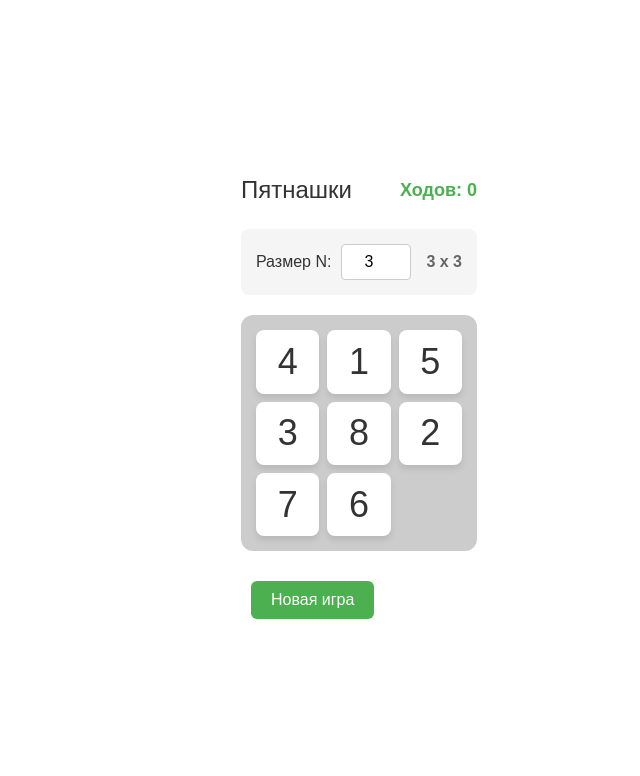
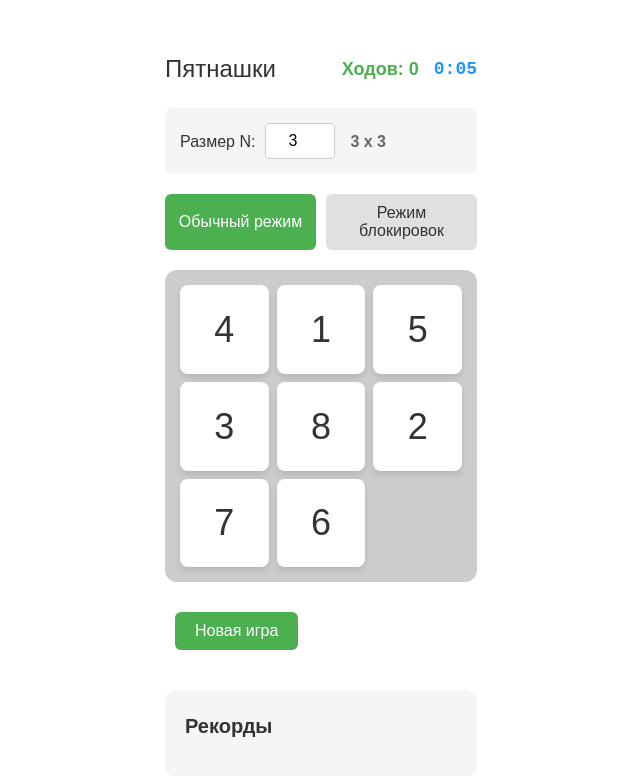
Before and after one commit to reznikovkg/vue-3-docker-compose, a Vue app in the folder vue/: page / in a window 1280 px wide. Shown: the top 776 px of the page, without its empty margins (143-783 px from the left). Built offline with nearby package versions, Linux system fonts and the light colour scheme.

Commit message:
добавление нового режима с блокировкой, таймера и рекордов

```diff
--- a/vue/src/components/pages/IndexPage.vue
+++ b/vue/src/components/pages/IndexPage.vue
@@ -2,7 +2,10 @@
   <div class="puzzle">
     <div class="puzzle__header">
       <div class="puzzle__title">Пятнашки</div>
-      <div class="puzzle__moves">Ходов: {{ moves }}</div>
+      <div class="puzzle__stats">
+        <div class="puzzle__moves">Ходов: {{ moves }}</div>
+        <div class="puzzle__timer">{{ formatTime }}</div>
+      </div>
     </div>
 
     <div class="puzzle__size-control">
@@ -20,6 +23,27 @@
       <span class="puzzle__size-info">{{ size }} x {{ size }}</span>
     </div>
 
+    <div class="puzzle__mode-control">
+      <button
+        class="puzzle__mode-button"
+        :class="{ 'puzzle__mode-button--active': !blockMode }"
+        @click="() => setMode(false)"
+      >
+        Обычный режим
+      </button>
+      <button
+        class="puzzle__mode-button"
+        :class="{ 'puzzle__mode-button--active': blockMode }"
+        @click="() => setMode(true)"
+      >
+        Режим блокировок
+      </button>
+    </div>
+
+    <div class="puzzle__bonus" v-if="bonusActive">
+      Бонусный ход
+    </div>
+
     <div
       class="puzzle__grid"
       :style="{ gridTemplateColumns: `repeat(${size}, 1fr)` }"
@@ -28,9 +52,12 @@
         v-for="(cell, i) in cells"
         :key="i"
         class="puzzle__cell"
-        :class="{ 'puzzle__cell--empty': cell === size * size }"
-        @click="() => moveCell(i)"
-        @touchstart.prevent="() => moveCell(i)"
+        :class="{
+          'puzzle__cell--empty': cell === size * size,
+          'puzzle__cell--blocked': blockMode && blockedCell === i
+        }"
+        @click="() => handleClick(i)"
+        @touchstart.prevent="() => handleClick(i)"
       >
         <span v-if="cell !== size * size">{{ cell }}</span>
       </div>
@@ -39,7 +66,17 @@
       <button class="puzzle__button" @click="() => newGame()">Новая игра</button>
     </div>
     <div v-if="isSolved" class="puzzle__win">
-      Победа
+      <div>Победа</div>
+      <div>Время: {{ formatTime }}</div>
+      <div>Ходов: {{ moves }}</div>
+      <div v-if="isNewRecord" class="puzzle__record">Новый рекорд</div>
+    </div>
+
+    <div class="puzzle__records">
+      <div class="puzzle__records-title">Рекорды</div>
+      <div v-for="(rec, idx) in records" :key="idx" class="puzzle__record-item">
+        {{ rec.size }}x{{ rec.size }} - {{ formatTimeShort(rec.time) }} - {{ rec.moves }} ходов
+      </div>
     </div>
   </div>
 </template>
@@ -52,7 +89,13 @@ export default {
       cells: [],
       moves: 0,
       size: 3,
-      sizeInput: 3
+      sizeInput: 3,
+      timer: null,
+      seconds: 0,
+      bonusActive: false,
+      blockedCell: null,
+      records: [],
+      blockMode: false
     }
   },
   computed: {
@@ -66,6 +109,17 @@ export default {
         }
         return cell === index + 1
       })
+    },
+    formatTime() {
+      const m = Math.floor(this.seconds / 60)
+      const s = this.seconds % 60
+      return `${m}:${s.toString().padStart(2, '0')}`
+    },
+    isNewRecord() {
+      if (!this.isSolved) return false
+      const sameSize = this.records.filter(r => r.size === this.size)
+      if (sameSize.length < 5) return true
+      return this.seconds < Math.max(...sameSize.map(r => r.time))
     }
   },
   methods: {
@@ -94,6 +148,16 @@ export default {
 
       this.cells = newCells
       this.moves = 0
+      this.seconds = 0
+      this.blockedCell = null
+      this.bonusActive = false
+      this.startTimer()
+    },
+    setMode(mode) {
+      if (this.blockMode !== mode) {
+        this.blockMode = mode
+        this.newGame()
+      }
     },
     canMove(index) {
       const empty = this.emptyIndex
@@ -103,15 +167,32 @@ export default {
       const col = index % this.size
       return (Math.abs(emptyRow - row) + Math.abs(emptyCol - col)) === 1
     },
+    handleClick(index) {
+      if (this.isSolved) return
+      if (this.bonusActive && index !== this.emptyIndex) {
+        this.moveCell(index)
+        this.bonusActive = false
+        return
+      }
+      if (!this.canMove(index)) return
+      if (this.blockMode && this.blockedCell === index) return
+      this.moveCell(index)
+    },
     moveCell(index) {
-      if (this.isSolved) return
-      if (!this.canMove(index)) return
       const newCell = [...this.cells]
       const empty = this.emptyIndex
       newCell[empty] = newCell[index]
       newCell[index] = this.size * this.size
       this.cells = newCell
       this.moves++
+      if (this.blockMode) {
+        this.blockNextCell()
+      }
+
+      if (this.isSolved) {
+        clearInterval(this.timer)
+        this.checkRecord()
+      }
     },
     changeSize() {
       if (this.sizeInput < 3) this.sizeInput = 3
@@ -120,10 +201,67 @@ export default {
         this.size = this.sizeInput
         this.newGame()
       }
+    },
+    startTimer() {
+      if (this.timer) clearInterval(this.timer)
+      this.timer = setInterval(() => {
+        if (!this.isSolved) {
+          this.seconds++
+        }
+      }, 1000)
+    },
+    blockNextCell() {
+      if (this.isSolved) return
+      const possible = this.cells
+        .map((_, i) => i)
+        .filter(i => this.canMove(i) && i !== this.emptyIndex)
+      this.blockedCell = possible.length
+        ? possible[Math.floor(Math.random() * possible.length)]
+        : null
+    },
+    loadRecords() {
+      const saved = localStorage.getItem('puzzleRecords')
+      if (saved) {
+        try {
+          this.records = JSON.parse(saved)
+        } catch {}
+      }
+    },
+    saveRecords() {
+      localStorage.setItem('puzzleRecords', JSON.stringify(this.records))
+    },
+    checkRecord() {
+      const newRecord = {
+        size: this.size,
+        time: this.seconds,
+        moves: this.moves,
+        date: Date.now()
+      }
+      const sameSize = this.records.filter(r => r.size === this.size)
+      sameSize.push(newRecord)
+      sameSize.sort((a, b) => a.time - b.time)
+      const top5 = sameSize.slice(0, 5)
+      const otherSizes = this.records.filter(r => r.size !== this.size)
+      this.records = [...otherSizes, ...top5]
+      this.saveRecords()
+    },
+    formatTimeShort(sec) {
+      const m = Math.floor(sec / 60)
+      const s = sec % 60
+      return `${m}:${s.toString().padStart(2, '0')}`
     }
   },
   mounted() {
+    this.loadRecords()
     this.newGame()
+    setInterval(() => {
+      if (!this.isSolved) {
+        this.bonusActive = true
+      }
+    }, 60000)
+  },
+  beforeUnmount() {
+    if (this.timer) clearInterval(this.timer)
   }
 }
 </script>
@@ -146,12 +284,22 @@ export default {
     font-size: 24px;
     color: #333;
   }
+  &__stats {
+    display: flex;
+    gap: 15px;
+  }
+
   &__moves {
     font-size: 18px;
     font-weight: bold;
     color: #4CAF50;
   }
-
+  &__timer {
+    font-size: 18px;
+    font-weight: bold;
+    color: #2196F3;
+    font-family: monospace;
+  }
   &__size-control {
     display: flex;
     align-items: center;
@@ -189,6 +337,43 @@ export default {
     color: #666;
     font-weight: bold;
   }
+  &__mode-control {
+    display: flex;
+    gap: 10px;
+    margin-bottom: 20px;
+  }
+  &__mode-button {
+    flex: 1;
+    padding: 10px;
+    font-size: 16px;
+    background: #e0e0e0;
+    color: #333;
+    border: none;
+    border-radius: 6px;
+    cursor: pointer;
+    transition: all 0.2s;
+
+    &:hover {
+      background: #d0d0d0;
+    }
+
+    &--active {
+      background: #4CAF50;
+      color: white;
+      &:hover {
+        background: #45a049;
+      }
+    }
+  }
+  &__bonus {
+    margin-bottom: 15px;
+    padding: 10px;
+    background: #fff3cd;
+    border-radius: 8px;
+    text-align: center;
+    color: #856404;
+    font-weight: bold;
+  }
   &__grid {
     display: grid;
     gap: 8px;
@@ -212,8 +397,7 @@ export default {
     box-shadow: 0 4px 6px rgba(0,0,0,0.1);
     transition: all 0.2s;
     user-select: none;
-    -webkit-tap-highlight-color: transparent;
-    &:active {
+    &:active:not(&--empty):not(&--blocked) {
       transform: scale(0.95);
       background: #f0f0f0;
     }
@@ -222,6 +406,11 @@ export default {
       box-shadow: none;
       cursor: default;
       pointer-events: none;
+    }
+    &--blocked {
+      background: #ffcdd2;
+      cursor: not-allowed;
+      opacity: 0.7;
     }
   }
 
@@ -249,7 +438,31 @@ export default {
     padding: 15px;
     background: #e8f5e9;
     border-radius: 8px;
-    animation: pulse 2s infinite;
+    margin-bottom: 20px;
+  }
+  &__record {
+    color: #ff9800;
+    font-size: 20px;
+    margin-top: 10px;
+  }
+  &__records {
+    margin-top: 30px;
+    padding: 20px;
+    background: #f5f5f5;
+    border-radius: 12px;
+  }
+  &__records-title {
+    font-size: 20px;
+    font-weight: bold;
+    margin-bottom: 15px;
+    color: #333;
+  }
+  &__record-item {
+    padding: 8px;
+    background: white;
+    border-radius: 6px;
+    margin-bottom: 5px;
+    font-size: 14px;
   }
 }
 
@@ -265,8 +478,9 @@ export default {
     &__title {
       font-size: 20px;
     }
-    &__moves {
-      font-size: 16px;
+    &__moves,
+    &__timer {
+      font-size: 14px;
     }
     &__size-control {
       flex-direction: column;
@@ -285,6 +499,10 @@ export default {
     &__size-info {
       font-size: 14px;
     }
+    &__mode-button {
+      font-size: 14px;
+      padding: 8px;
+    }
     &__cell {
       font-size: clamp(12px, 4vw, 24px);
     }
```
